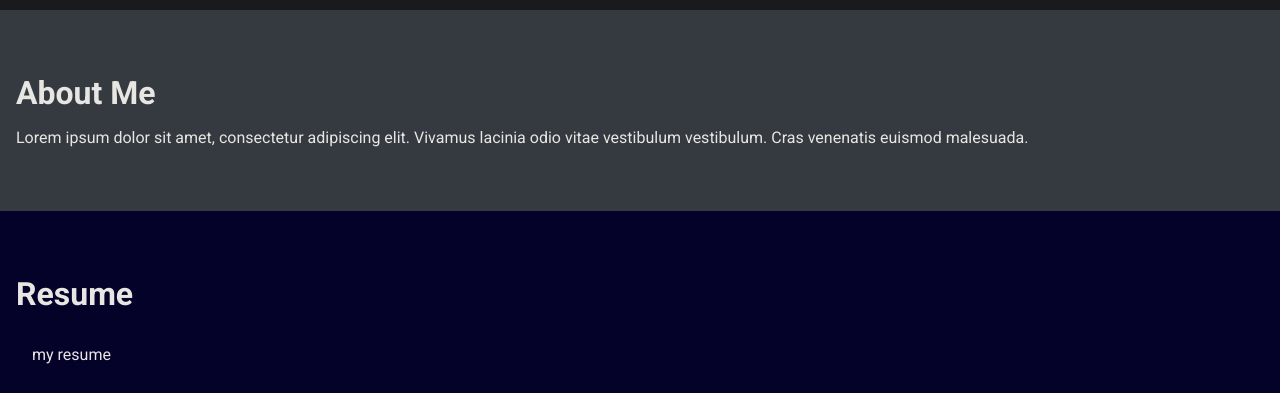
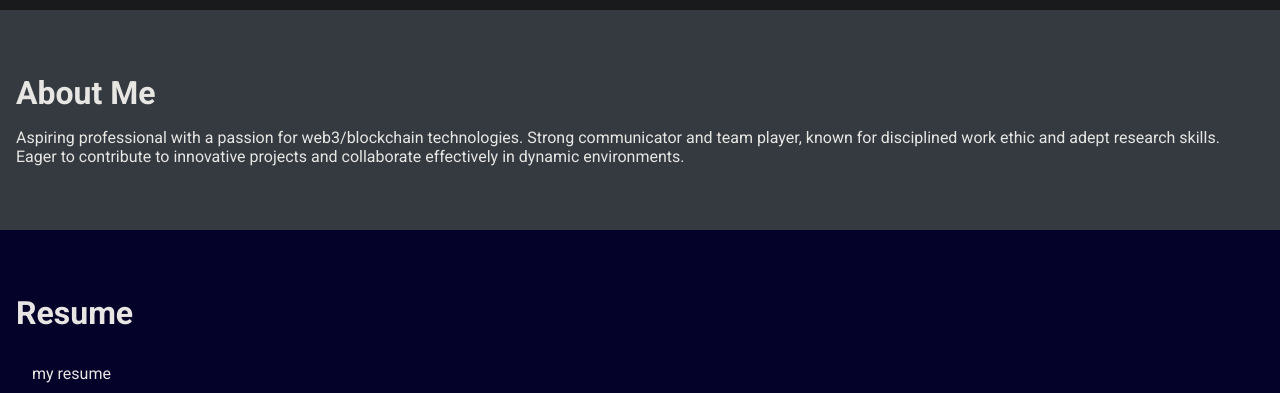
Before and after one commit to hkc1k/hkc1k.github.io, a plain HTML site: page index.html in a window 1280 px wide. Shown: the part 677-1070 px from the top of the page. Drawn offline with Linux system fonts and the light colour scheme.

Commit message:
Update index.html

```diff
--- a/index.html
+++ b/index.html
@@ -59,7 +59,10 @@
     <section id="aboutme" class="section">
         <div class="container">
             <h2 class="heading-medium">About Me</h2>
-            <p>Lorem ipsum dolor sit amet, consectetur adipiscing elit. Vivamus lacinia odio vitae vestibulum vestibulum. Cras venenatis euismod malesuada.</p>
+            <p>Aspiring professional with a passion for web3/blockchain technologies. Strong
+communicator and team player, known for disciplined work ethic and adept
+research skills. Eager to contribute to innovative projects and collaborate effectively
+in dynamic environments.</p>
         </div>
     </section>
 
```
